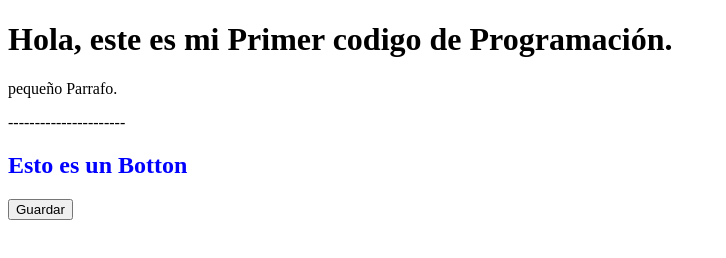
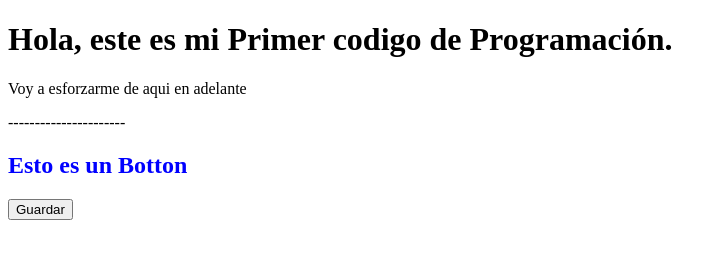
Before and after one commit to Jota-07/RepositorioA, a plain HTML site: page Index.html in a window 1280 px wide. Shown: the whole page, without its empty margins (0-726 px from the left). Drawn offline with Linux system fonts and the light colour scheme.

Commit message:
Se agrego un nuevo lema

```diff
--- a/Index.html
+++ b/Index.html
@@ -10,7 +10,7 @@
 
 <body>
     <h1> Hola, este es mi Primer codigo de Programación.</h1>
-    <p>pequeño Parrafo.</p>
+    <p>Voy a esforzarme de aqui en adelante</p>
     <p>----------------------</p>
     <h2>Esto es un Botton</h2>
     <button>Guardar</button>
```
